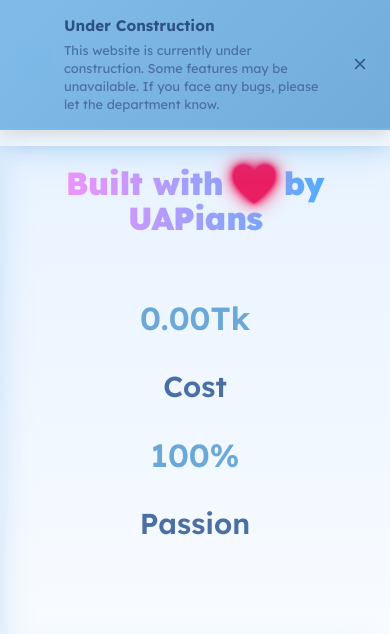
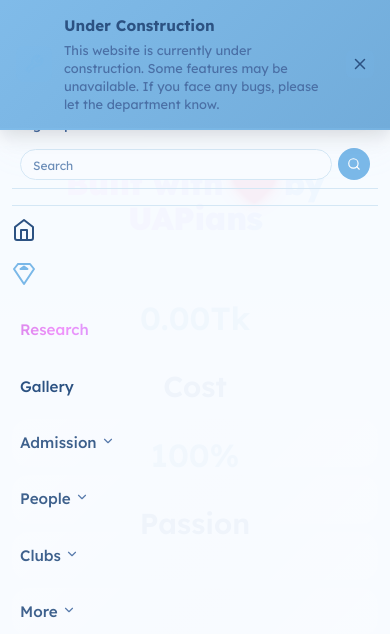
Before and after one commit to heydurjoy/uap_cse_dj, a Django app: page /credits/ in a window 390 px wide. Shown: the top 634 px of the page. Run offline with Django 4.2, Linux system fonts and the light colour scheme; data comes from the database, SQL or seed files in the repository; some libraries are stand-ins or nearby versions.

Commit message:
mobile menu fix 2

```diff
--- a/static/css/main.css
+++ b/static/css/main.css
@@ -780,12 +780,15 @@ body {
     }
 
     .nav-menu {
-        top: 45px;
-        height: calc(100vh - 45px);
-        max-height: calc(100vh - 45px);
-        overflow-y: auto;
-        overflow-x: hidden;
-        -webkit-overflow-scrolling: touch;
+        top: 0 !important;
+        height: 100vh !important;
+        max-height: 100vh !important;
+        overflow-y: scroll !important;
+        overflow-x: hidden !important;
+        -webkit-overflow-scrolling: touch !important;
+        overscroll-behavior-y: contain !important;
+        overscroll-behavior-x: none !important;
+        position: fixed !important;
     }
 }
 
@@ -856,9 +859,11 @@ body {
         top: 42px;
         height: calc(100vh - 42px);
         max-height: calc(100vh - 42px);
-        overflow-y: auto;
+        overflow-y: scroll !important;
         overflow-x: hidden;
         -webkit-overflow-scrolling: touch;
+        overscroll-behavior-y: contain;
+        overscroll-behavior-x: none;
     }
 }
 
@@ -1611,13 +1616,18 @@ body {
     transition: transform 0.3s cubic-bezier(0.4, 0, 0.2, 1);
     z-index: 1000;
     box-shadow: 0 4px 30px var(--glow-shadow);
-    overflow-y: auto;
+    overflow-y: scroll;
     overflow-x: hidden;
     display: flex;
     -webkit-overflow-scrolling: touch;
     touch-action: pan-y;
-    overscroll-behavior: contain;
+    overscroll-behavior-y: contain;
+    overscroll-behavior-x: none;
     will-change: scroll-position;
+    min-height: 0;
+    /* Ensure scrolling works even when body is locked */
+    -webkit-transform: translateZ(0);
+    transform: translateZ(0);
 }
 
 .nav-menu.active {
```
Also changed, not shown: static/js/mobile-menu.js (+6 -39 lines).
